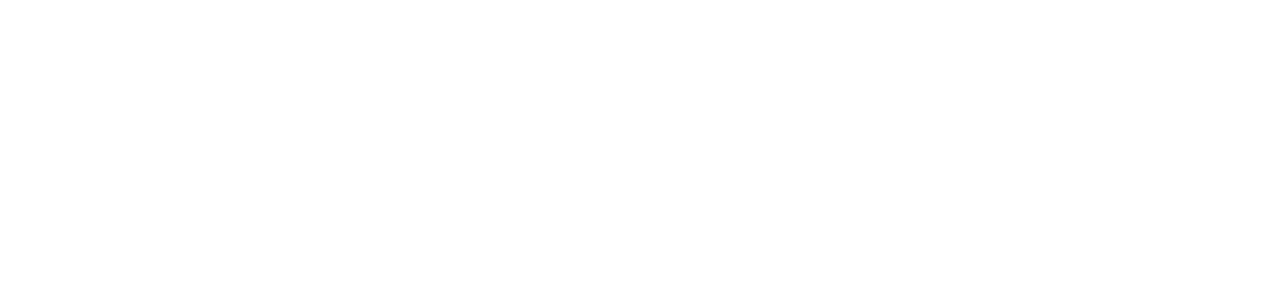
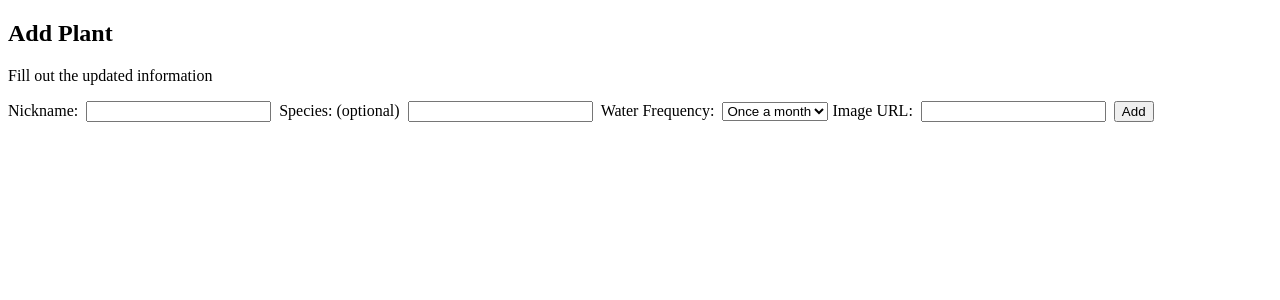
Before and after one commit to BW-Water-My-Plants-3/Front-End-2, a React (Create React App) app in the folder h2woah/: page /add-plant in a window 1280 px wide. Shown: the top 300 px of the page. Built offline with nearby package versions, Linux system fonts and the light colour scheme.

Commit message:
got add plant form to render on page and am working on the post request to work--so far getting error 401 for unauthorized

```diff
--- a/h2woah/src/App.js
+++ b/h2woah/src/App.js
@@ -1,4 +1,4 @@
-import React from 'react';
+import React, {useState} from 'react';
 import {BrowserRouter as Router, Route} from "react-router-dom"
 
 //Components
@@ -6,14 +6,26 @@
 import HomePage from "./components/HomePage"
 import Login from "./components/Login"
 import Signup from './components/Signup';
+import AddPlantForm from "./components/AddPlantForm"
 
 function App() {
+  const [plantList, setPlantList] = useState({
+    plant: {
+      id: "",
+      nickname: "",
+      species: "",
+      h2oFrequency: "",
+      imageURL: ""
+    }
+  })
+
   return (
     <Router>
       <div className="App">
         {/* put components in here */}
         <Route exact path ="/signup" component={Signup} />
         <Route exact path ="/login" component={Login} />
+        <Route path="/add-plant" render={props => <AddPlantForm {...props} plantList={plantList}/>}/>
         <PrivateRoute exact path="/homepage" component={HomePage} />
       </div>
     </Router>
--- a/h2woah/src/components/AddPlantForm.js
+++ b/h2woah/src/components/AddPlantForm.js
@@ -1,6 +1,6 @@
 import React, {useState, useEffect} from "react"
 import {useParams, useHistory} from "react-router-dom"
-import axios from "axios"
+import { axiosWithAuth } from "../utils/axiosWithAuth"
 
 const initialPlant = {
     id: "",
@@ -10,50 +10,68 @@
     imageURL: ""
 }
 
-//changeHandler
+//props brought in: plantList
 
-//saveItem onSubmit-->POST
+const AddPlantForm = ({plantList}) => {
+    const [plant, setPlant] = useState(initialPlant)
+    const {push} = useHistory()
 
+    //changeHandler
+    const changeHandler = e => {
+        e.persist()
+        setPlant({
+            ...plant,
+            [e.target.name]: e.target.value
+        })
+    }
 
-const AddPlantForm = () => {
-    const [plant, setPlant] = useState(initialPlant)
-    // const {push} = useHistory()
+    //addNewPlant onSubmit-->POST
+    const addNewPlant = e => {
+        e.preventDefault()
+        axiosWithAuth()
+        .post("/api/plants", plantList)
+        .then(res => {
+            console.log({res})
+        })
+        .catch(err => {
+            console.log({err})
+        })
+    }
 
     return(
         <>
         <h2>Add Plant</h2>
             <p>Fill out the updated information</p>
             <div className="form">
-                <form /*add onSubmit*/>
+                <form onSubmit={addNewPlant}>
                     <label htmlFor="nickname">Nickname: &nbsp;
                         <input
                         id="nickname"
                         name="nickname"
                         value={plant.nickname}
-                        onChange="" //add onChange event here
+                        onChange={changeHandler}
                         /></label> &nbsp;
                      <label htmlFor="species">Species: (optional) &nbsp;
                         <input
                         id="species"
                         name="species"
                         value={plant.species}
-                        onChange="" //add onChange event here
+                        onChange={changeHandler}
                         /></label> &nbsp;
-                    <label htmlFor="h2oFrequency">
+                    <label htmlFor="h2oFrequency">Water Frequency: &nbsp;
                         <select id="h2oFrequency" name="h2oFrequency">
                             <option value="low" >Once a month</option>
                             <option value="medium" >Once a week</option>
                             <option value="medium-high" >Once a day</option>
                             <option value="high" >Twice a day</option>
-                        </select>
-                        Water Frequency: &nbsp;</label>
-                    <label htmlFor="imageURL">
+                        </select></label>&nbsp;
+                    <label htmlFor="imageURL">Image URL: &nbsp;
                         <input
                         type="string"
                         id="imageURL"
                         name="imageURL"
                         value={plant.imageURL}
-                        onChange="" //add onChange event here
+                        onChange={changeHandler}
                         /></label> &nbsp;
                     <button>Add</button>
                 </form>
--- a/h2woah/src/components/HomePage.js
+++ b/h2woah/src/components/HomePage.js
@@ -2,9 +2,8 @@
 import {useHistory, Route} from "react-router-dom"
 
 //Components
-import AddPlantForm from "../components/AddPlantForm"
-import EditForm from "../components/EditForm"
-import EditProfile from "../components/EditProfile"
+import EditForm from "./EditForm"
+import EditProfile from "./EditProfile"
 
 const HomePage = () => {
     const [plantList, setPlantList] = useState()
@@ -13,9 +12,10 @@
         <>
             <Route path="/update-plant/:id" render={props => <EditForm {...props} plantList={plantList}/>} />
             <Route path="/update-profile/:id" component={EditProfile}/>
-            <Route path="/add-plant" component={AddPlantForm}/>
+            {/* <Route path="/add-plant" component={AddPlantForm}/> */}
             {/* add onClick function to go to Edit PLANT form */}
             {/* add onClick function to go to Edit PROFILE form */}
+
             <button onClick={() => push("/add-plant")}>Add Plant</button>
         </>
     )
--- a/h2woah/src/index.js
+++ b/h2woah/src/index.js
@@ -2,6 +2,7 @@
 import ReactDOM from 'react-dom';
 import App from './App';
 import * as serviceWorker from './serviceWorker';
+
 
 ReactDOM.render(
   <React.StrictMode>
```
Also changed, not shown: h2woah/src/components/LandingPage.js (deleted, +0 -22 lines).
